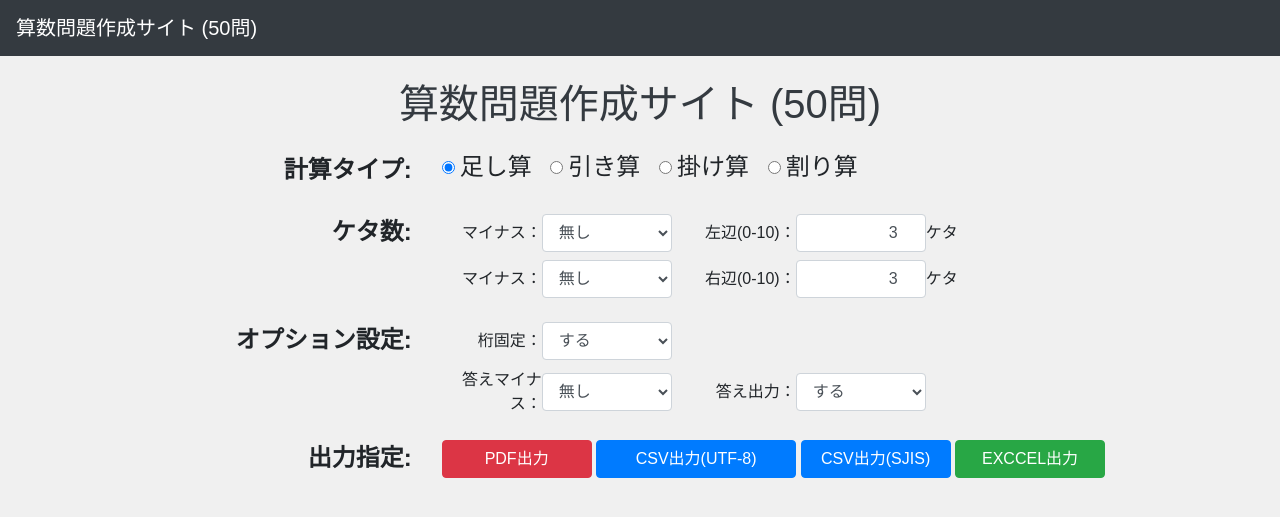
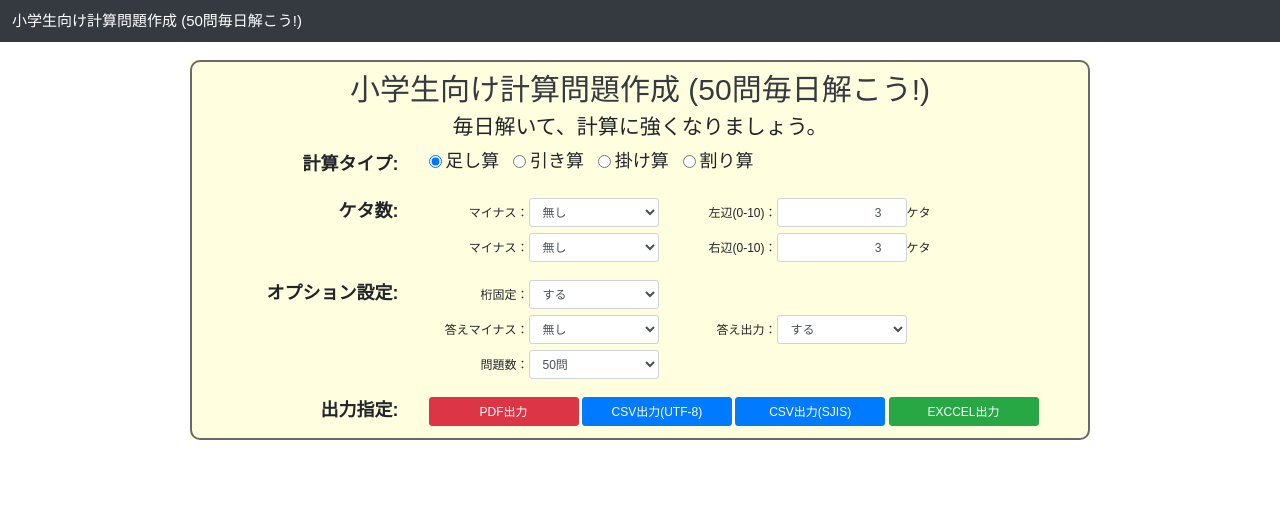
Before and after one commit to ma-yo/studysite, a Django app: page / in a window 1280 px wide. Shown: the top 517 px of the page. Run offline with Django 3.2, Linux system fonts and the light colour scheme; parts of the project's set-up code (start-up, migrations or seed data) failed here and were passed over; some libraries are stand-ins or nearby versions.

Commit message:
問題数選択機能を追加

```diff
--- a/sansudrill/forms.py
+++ b/sansudrill/forms.py
@@ -89,3 +89,11 @@ class DrillTypeForm(forms.Form):
         initial='1',
         widget=forms.Select(attrs={'class':'text-left form-control'}),
     )
+
+    # 計算式タイプ
+    mondai_cnt_select  = forms.ChoiceField(
+        choices=(('1','10問'),('2','20問'),('3','30問'),('4','40問'),('5','50問')),
+        required=True,
+        initial='5',
+        widget=forms.Select(attrs={'class':'text-left form-control'}),
+    )
--- a/sansudrill/static/sansudrill/css/base.css
+++ b/sansudrill/static/sansudrill/css/base.css
@@ -1,6 +1,9 @@
+html{
+    font-size: 12px;
+}
 body {
     font-family: "Meiryo UI", "ヒラギノ角ゴシック", "Arial";
-    background-color:rgb(240,240,240);
+    background-color:rgb(255, 255, 255);
 }
 .w-50px{
     width:50px;
--- a/sansudrill/static/sansudrill/css/index.css
+++ b/sansudrill/static/sansudrill/css/index.css
@@ -4,6 +4,17 @@ input#id_left_input, input#id_right_input  {
 
 select#id_mod_input, select#id_left_minus_select, select#id_right_minus_select
 ,select#id_keta_fix_select, select#id_answer_select, select#id_mod_select
-,select#id_answer_minus_select {
+,select#id_answer_minus_select, select#id_mondai_cnt_select {
     width: 130px;
 }
+.waku-block-center{
+    margin: auto;
+    width: 900px;
+    background-color: lightyellow;
+}
+.waku {
+    border: 2px solid;
+    border-color: dimgray;
+    border-radius: 10px;
+    padding: 10px;
+}
--- a/sansudrill/templates/sansudrill/index.html
+++ b/sansudrill/templates/sansudrill/index.html
@@ -5,7 +5,7 @@
 <link rel="stylesheet" href="{% static 'sansudrill/css/base.css' %}?v={{context.timestamp}}">
 <link rel="stylesheet" href="{% static 'sansudrill/css/index.css' %}?v={{context.timestamp}}">
 {% endblock %}
-{% block page_title %}算数問題作成サイト (50問){% endblock %}
+{% block page_title %}小学生向け計算問題作成 (50問毎日解こう!){% endblock %}
 {% block content %}
 
 {% if context.message != '' %}
@@ -18,18 +18,20 @@
         {% endfor %}
     </div>
 {% endif %}
+
+<div class="waku-block-center">
 <!-- 計算ドリルフォーム -->
-<form id="drill-form" class="mt-4" action="/" method="POST" novalidate>
+<form id="drill-form" class="mt-4 waku" action="/" method="POST" novalidate>
     <!--csrf対策-->
     {% csrf_token %}
-    <label class="h1 text-dark">算数問題作成サイト (50問)</label><br>
+    <label class="h1 text-dark">小学生向け計算問題作成 (50問毎日解こう!)</label><br>
+    <h3>毎日解いて、計算に強くなりましょう。</h3>
     <input type="hidden" name="output-type" id="output-type" value="pdf" />
     <input type="hidden" name="enc-type" id="enc-type" value="utf-8" />
     <!--計算式選択-->
     <div class="row mt-3">
-        <div class="col-1"></div>
         <div class="col-3 h4 mt-1 font-weight-bold text-right">計算タイプ:</div>
-        <div class="col-8 form-group h4 text-left">
+        <div class="col-9 form-group h4 text-left">
             {% for radio in form.drill_type %}
             <div class="form-check form-check-inline">
                 {{ radio.tag }}
@@ -46,9 +48,8 @@
 
     <!--計算式-->
     <div class="row mt-3">
-        <div class="col-1"></div>
         <div class="col-3 h4 my-top mt-1 font-weight-bold text-right">ケタ数:</div>
-        <div class="col-8 text-left">
+        <div class="col-9 text-left">
             <div class="row form-group m-0 p-0 mb-2">
                 <div class="col-12 m-0 p-0 form-inline">
                     <div class="w-100px text-right">マイナス：</div>
@@ -81,9 +82,8 @@
     </div>
 
     <div class="row mt-3">
-        <div class="col-1"></div>
         <div class="col-3 h4 my-top mt-1 font-weight-bold text-right">オプション設定:</div>
-        <div class="col-8 text-left">
+        <div class="col-9 text-left">
             <div class="row form-group m-0 p-0 mb-2">
                 <div class="col-12 m-0 p-0 form-inline">
                     {% if form.drill_type.value == '4' %}
@@ -106,21 +106,27 @@
                     {{ form.answer_select }}
                 </div>
             </div>
+
+            <div class="row form-group m-0 p-0 mb-2">
+                <div class="col-12 m-0 p-0 form-inline">
+                    <div class="w-100px text-right">問題数：</div>
+                    {{ form.mondai_cnt_select }}
+                </div>
+            </div>
         </div>
     </div>
 
     <div class="row mt-3">
-        <div class="col-1"></div>
         <div class="col-3 h4 my-top mt-1 font-weight-bold text-right">出力指定:</div>
-        <div class="col-8 text-left">
-            <button type="button" class="btn btn-danger w-150px" name="create_drill_pdf" id="id_create_drill_pdf" data-content="pdf" data-action="create_drill">PDF出力</button>
-            <button type="button" class="btn btn-primary w-200px" name="create_drill_csv_utf8" id="id_create_drill_csv_utf8" data-content="csv" data-enc="utf-8" data-action="create_drill">CSV出力(UTF-8)</button>
+        <div class="col-9 text-left">
+            <button type="button" class="btn btn-danger w-150px small" name="create_drill_pdf" id="id_create_drill_pdf" data-content="pdf" data-action="create_drill">PDF出力</button>
+            <button type="button" class="btn btn-primary w-150px" name="create_drill_csv_utf8" id="id_create_drill_csv_utf8" data-content="csv" data-enc="utf-8" data-action="create_drill">CSV出力(UTF-8)</button>
             <button type="button" class="btn btn-primary w-150px" name="create_drill_csv_sjis" id="id_create_drill_csv_sjis" data-content="csv" data-enc="sjis" data-action="create_drill">CSV出力(SJIS)</button>
             <button type="button" class="btn btn-success w-150px" name="create_drill_xls" id="id_create_drill_xls" data-content="xls" data-action="create_drill">EXCCEL出力</button>
         </div>
     </div>
 </form>
-
+</div>
 {% endblock content %}
 {% block extra_js %}
 <script src="{% static 'sansudrill/js/index.js' %}?v={{context.timestamp}}"></script>
--- a/sansudrill/views.py
+++ b/sansudrill/views.py
@@ -35,8 +35,6 @@ context = {'title':'計算ドリル', 'message_type':'alert-info', 'message':'',
 
 # 最大ループ回数
 MAX_LOOP_COUNT = 100000
-# 問題作成数
-MAKE_COUNT = 50
 
 # コンテキストを初期化する
 def init_context():
@@ -77,7 +75,6 @@ def create_randint(value, keta_fix):
     else:
         if value == 0:
             return 0
-
         result = ""
         for num in range(value):
             if num == 0:
@@ -90,7 +87,7 @@ def create_randint(value, keta_fix):
 # ドリルタイトルを描画する
 def draw_title(p, font_name, width, height, drill_name, write_answer):
 
-    inner_title = '算数ドリル('+drill_name+')'
+    inner_title = '計算ドリル('+drill_name+')'
     if write_answer:
         inner_title += "(答え)"
     font_size = 18
@@ -101,10 +98,28 @@ def draw_title(p, font_name, width, height, drill_name, write_answer):
     p.setFont(font_name, font_size)  # フォントを設定
     p.drawString(x, y, inner_title)
 
+# スライド判定問題数を取得する
+def get_slide_range(mondai_cnt):
+    range_cnt = 0
+    if mondai_cnt == 50:
+        range_cnt = 25
+    elif mondai_cnt == 40:
+        range_cnt = 20
+    elif mondai_cnt == 30:
+        range_cnt = 15
+    elif mondai_cnt == 20:
+        range_cnt = 10
+    else:
+        range_cnt = 5
+    return range_cnt
 # 計算問題をPDFに描画する
-def draw_keisan(p, font_name, font_size, x, y, start, drill_type, drill_list, answer_output):
-    for num in range(25):
-        y -= 30.5
+def draw_keisan(p, font_name, font_size, x, y, start, drill_type, drill_list, answer_output, mondai_cnt):
+
+    slide_cnt = get_slide_range(mondai_cnt)
+
+    max_y = 730 / slide_cnt
+    for num in range(slide_cnt):
+
         p.drawString(x, y, str(drill_list[num + start][0]) + ")")
 
         kigo = ""
@@ -146,6 +161,7 @@ def draw_keisan(p, font_name, font_size, x, y, start, drill_type, drill_list, an
             if drill_list[num + start][2] == 2 and drill_list[num + start][6] != 0:
                 ans_width = pdfmetrics.stringWidth(ans, font_name, font_size)
                 p.drawString(x + add_x1 + sahen_width + 2 + kigo_width + 2 + uhen_width + 5 + equals_width + 5 + ans_width, y, "余り" + str(drill_list[num + start][6]))
+        y -= max_y
 
 #素因数分解し、割れる数を取得する
 def get_divide_list(value):
@@ -174,7 +190,7 @@ def get_divide_list(value):
 
 #計算ドリルリストを作成する
 def create_drill_list(request, drill_type, left_input, right_input
-, answer_select, keta_fix_flg, left_minus_flg, right_minus_flg, answer_minus_flg, mod_select):
+, answer_select, keta_fix_flg, left_minus_flg, right_minus_flg, answer_minus_flg, mod_select, mondai_cnt):
 
     # 作成した計算式を格納
     drill_list = []
@@ -316,8 +332,8 @@ def create_drill_list(request, drill_type, left_input, right_input
         else:
                 drill_list.append(drill_data)
 
-        # 問題は50問とする
-        if len(drill_list) == MAKE_COUNT:
+        # 問題数上限となったら終了
+        if len(drill_list) == mondai_cnt:
             break
 
     # 問題番号をつける
@@ -399,11 +415,11 @@ def create_drill_exec(request):
     left_minus_flg = int(request.POST.get("left_minus_select"))
     right_minus_flg = int(request.POST.get("right_minus_select"))
     answer_minus_flg = int(request.POST.get("answer_minus_select"))
+    mondai_cnt = int(request.POST.get("mondai_cnt_select")) * 10
 
     mod_select = 0
     if drill_type == 4:
         mod_select = int(request.POST.get("mod_select"))
-
 
     if exists_ng_pattern(drill_type, left_input, right_input, answer_select
     , keta_fix_flg, left_minus_flg
@@ -483,7 +499,7 @@ def create_drill_exec(request):
 
     # 計算ドリルを作成する
     drill_list = create_drill_list(request, drill_type, left_input
-    , right_input, answer_select, keta_fix_flg, left_minus_flg, right_minus_flg, answer_minus_flg, mod_select)
+    , right_input, answer_select, keta_fix_flg, left_minus_flg, right_minus_flg, answer_minus_flg, mod_select, mondai_cnt)
 
     # 処理が基底ループ回数で終わらなかった場合は終了する
     if len(drill_list) == 0:
@@ -498,7 +514,7 @@ def create_drill_exec(request):
                 c)
 
     if output_type == "pdf":
-        return exec_pdf_output(drill_type, left_input, right_input, answer_select, drill_list)
+        return exec_pdf_output(drill_type, left_input, right_input, answer_select, drill_list, mondai_cnt)
 
     if output_type == "csv":
         return exec_csv_output(drill_type, left_input, right_input, answer_select, drill_list, enc_type)
@@ -595,8 +611,9 @@ def exec_csv_output(drill_type, left_input, right_input, answer_select, drill_li
     return response
 
 # pdfを出力
-def exec_pdf_output(drill_type, left_input, right_input, answer_select, drill_list):
+def exec_pdf_output(drill_type, left_input, right_input, answer_select, drill_list, mondai_cnt):
 
+    slide_cnt = get_slide_range(mondai_cnt)
     drill_name = get_drill_name(drill_type)
     filename = 'drill_' + dt.now().strftime('%Y%m%d%H%M%S') + '.pdf'  # 出力ファイル名
     title = '算数ドリル'
@@ -610,7 +627,6 @@ def exec_pdf_output(drill_type, left_input, right_input, answer_select, drill_li
     # PDF出力
     response = HttpResponse(status=200, content_type='application/pdf')
     response['Content-Disposition'] = 'attachment; filename="{}"'.format(filename)
-
 
     # pdfを描く場所を作成：位置を決める原点は左上にする(bottomup)
     # デフォルトの原点は左下
@@ -635,15 +651,15 @@ def exec_pdf_output(drill_type, left_input, right_input, answer_select, drill_li
         p.setFont(font_name, font_size)  # フォントを設定
 
         for col in range(2):
-            y = height - 30
+            y = height - 60
             if col == 0:
                 x = 15
                 start = 0
             else:
                 x = width / 2 + 7
-                start = 25
+                start = slide_cnt
 
-            draw_keisan(p, font_name, font_size, x, y, start, drill_type, drill_list, False)
+            draw_keisan(p, font_name, font_size, x, y, start, drill_type, drill_list, False, mondai_cnt)
 
         p.drawString((width - footer_width) / 2 , 15, footer)
 
@@ -659,13 +675,13 @@ def exec_pdf_output(drill_type, left_input, right_input, answer_select, drill_li
             p.setFont(font_name, font_size)  # フォントを設定
 
             x = 25
-            y = height - 30
+            y = height - 60
             if col == 0:
                 start = 0
             else:
-                start = 25
+                start = slide_cnt
 
-            draw_keisan(p, font_name, font_size, x, y, start, drill_type, drill_list, False)
+            draw_keisan(p, font_name, font_size, x, y, start, drill_type, drill_list, False, mondai_cnt)
 
             p.drawString((width - footer_width) / 2 , 15, footer)
 
@@ -682,15 +698,15 @@ def exec_pdf_output(drill_type, left_input, right_input, answer_select, drill_li
             p.setFont(font_name, font_size)  # フォントを設定
 
             for col in range(2):
-                y = height - 30
+                y = height - 60
                 if col == 0:
                     x = 15
                     start = 0
                 else:
                     x = width / 2 + 7
-                    start = 25
+                    start = slide_cnt
 
-                draw_keisan(p, font_name, font_size, x, y, start, drill_type, drill_list, True)
+                draw_keisan(p, font_name, font_size, x, y, start, drill_type, drill_list, True, mondai_cnt)
 
             p.drawString((width - footer_width) / 2 , 15, footer)
 
@@ -706,13 +722,13 @@ def exec_pdf_output(drill_type, left_input, right_input, answer_select, drill_li
                 p.setFont(font_name, font_size)  # フォントを設定
 
                 x = 25
-                y = height - 30
+                y = height - 60
                 if col == 0:
                     start = 0
                 else:
-                    start = 25
+                    start = slide_cnt
 
-                draw_keisan(p, font_name, font_size, x, y, start, drill_type, drill_list, True)
+                draw_keisan(p, font_name, font_size, x, y, start, drill_type, drill_list, True, mondai_cnt)
 
                 p.drawString((width - footer_width) / 2 , 15, footer)
 
```
